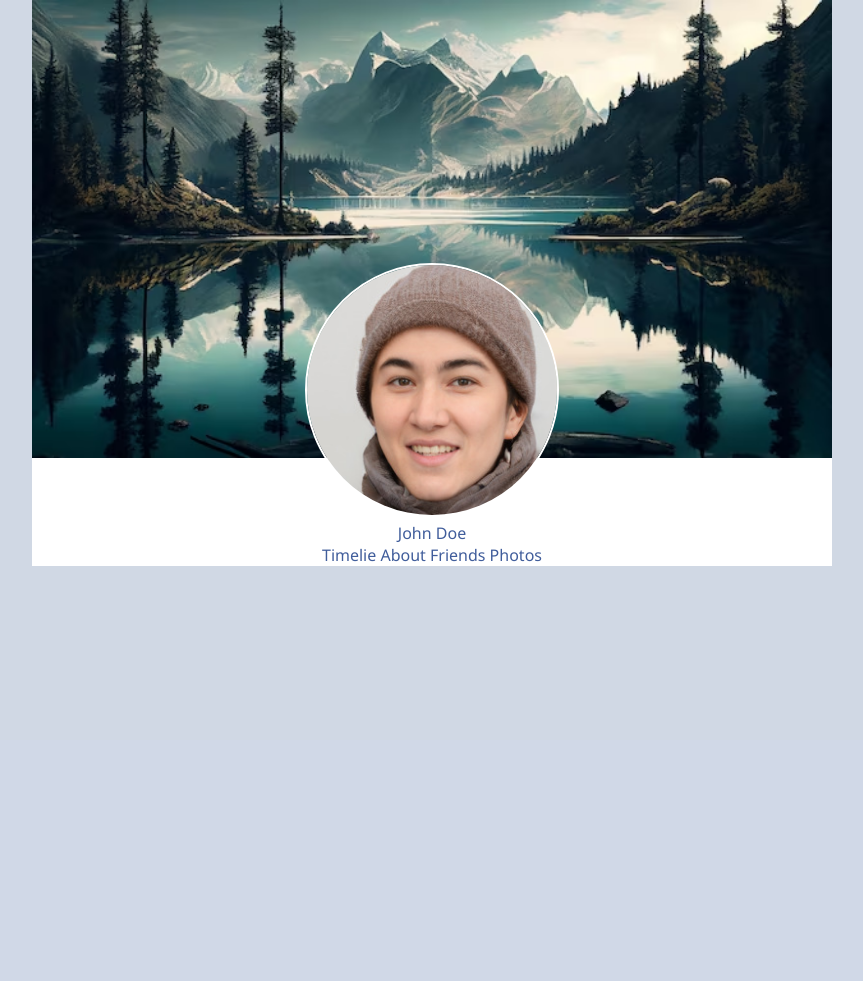
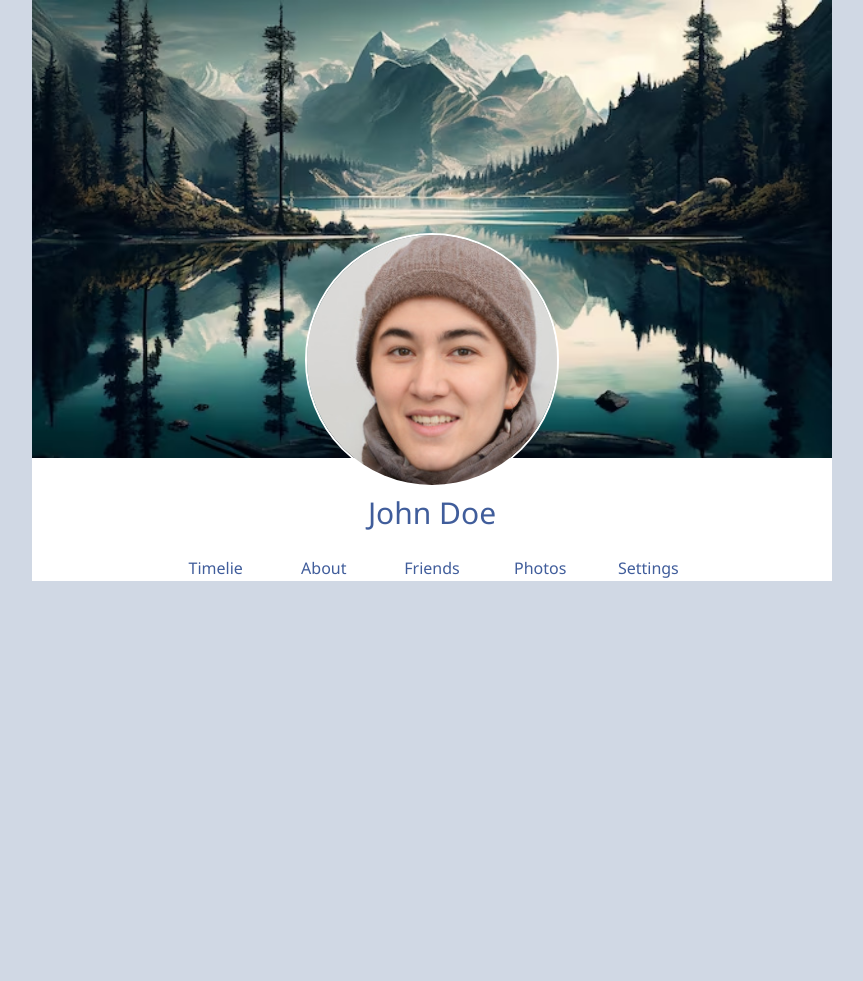
Before and after one commit to jasir3124/MyBook, a PHP site: page /profile.php in a window 1280 px wide. Shown: the part 60-1041 px from the top of the page, without its empty margins (208-1071 px from the left). Before the commit the page ends 626 px from the top, so only its background shows below. Run offline with PHP 8.4, Linux system fonts and the light colour scheme.

Commit message:
made progress

```diff
--- a/profile.php
+++ b/profile.php
@@ -20,9 +20,18 @@
             <img src="images/profileBackground.avif" style="width: 100%; height: 100%;" alt="">
             <img src="images/profileImage.jpg" class="profilePic" alt="">
             <br>
-            John Doe
+            <div style="font-size: 30px;">John Doe</div>
             <br>
-            Timelie About Friends Photos
+            <div id="menuButtons" class="menuButtons"> Timelie </div>
+            <div id="menuButtons" class="menuButtons">About</div>
+            <div id="menuButtons" class="menuButtons">Friends</div>
+            <div id="menuButtons" class="menuButtons">Photos</div>
+            <div id="menuButtons" class="menuButtons">Settings</div>
+        </div>
+
+        <div style="display: flex;">
+            <div style="min-height: 400px;flex:1;"></div>
+            <div style="min-height: 400px;flex:1;"></div>
         </div>
     </div>
 </body>
--- a/profileStyle.css
+++ b/profileStyle.css
@@ -36,12 +36,16 @@ body{
 .coverArea{
   width: 800px;
   min-height: 400px;
-  background-color: black;
   margin: auto;
 }
 .profilePic{
   width: 250px;
-  margin-top: -200px;
+  margin-top: -230px;
   border-radius: 50%;
   border: solid 2px white;
 }
+.menuButtons{
+  width: 100px;
+  display: inline-block;
+  margin: 2px;
+}
```
